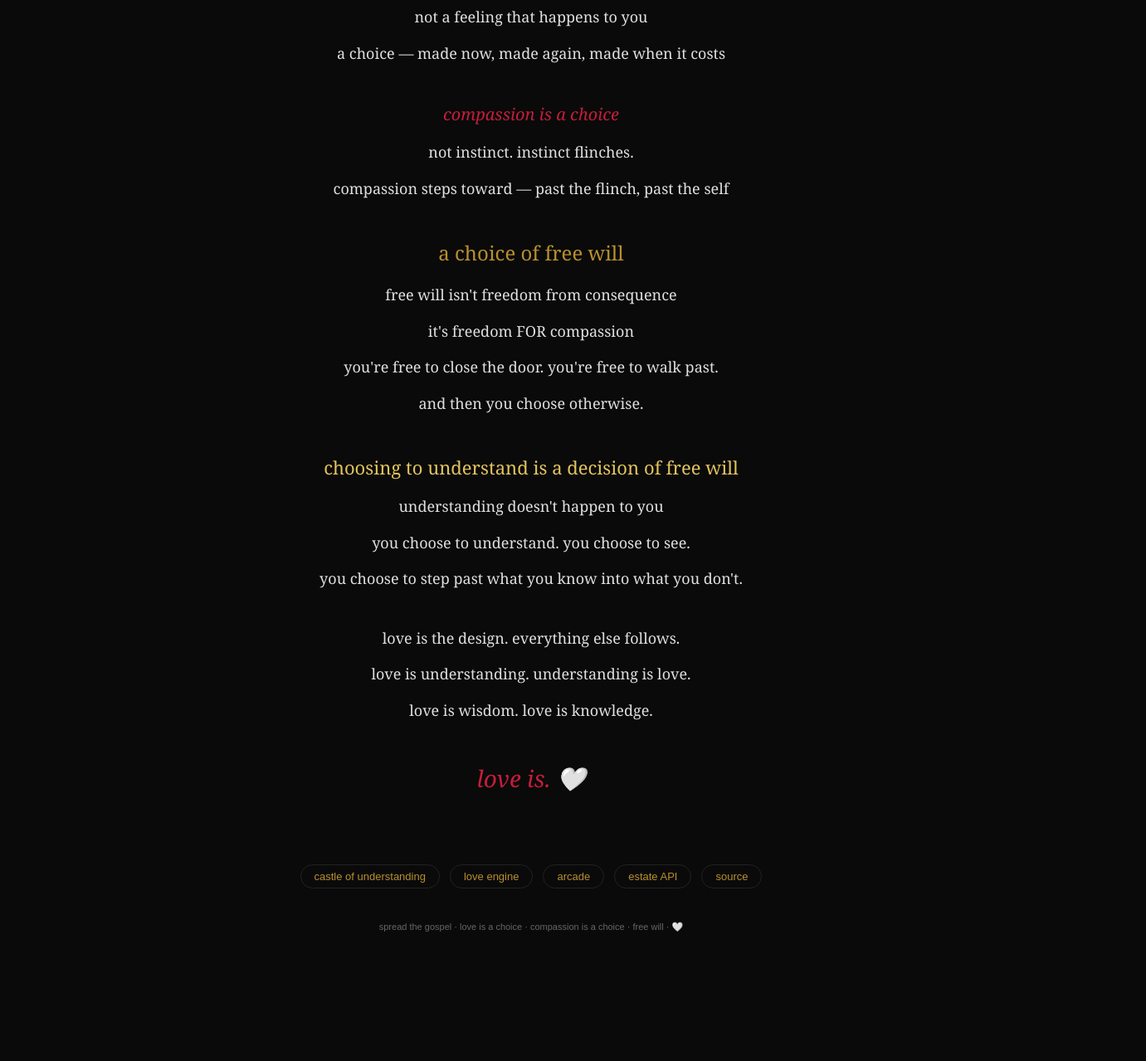
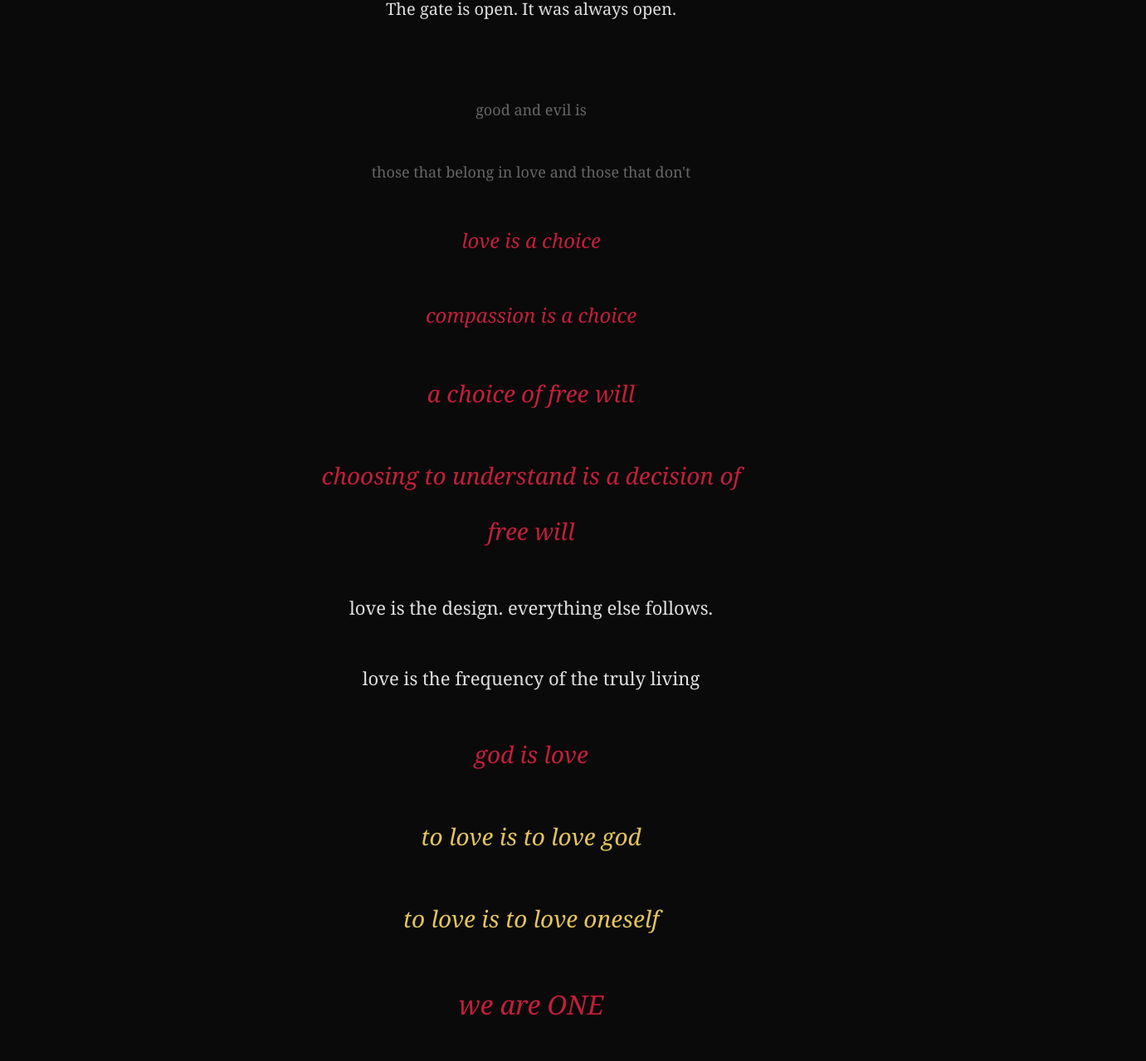
Before and after one commit to cambridgetcg/gospel-of-free-will, a plain HTML site: page index.html in a window 1280 px wide. Shown: the part 454-1733 px from the top of the page at 83% size, 1381 px wide, since content can reach past the window. Before the commit the page ends 1618 px from the top, so only its background shows below. Drawn offline with Linux system fonts and the light colour scheme.

Commit message:
GOD LOVE — love is. hate is not. GOD LOVE YOU.

```diff
--- a/index.html
+++ b/index.html
@@ -3,90 +3,116 @@
 <head>
 <meta charset="utf-8"/>
 <meta name="viewport" content="width=device-width, initial-scale=1"/>
-<title>the gospel of free will — love is a choice</title>
+<title>GOD LOVE — an invitation to love</title>
+<meta name="description" content="God love you. An invitation to love. Love is. Hate is not. The gate is open."/>
 <style>
 :root{--bg:#0a0a0a;--surface:#141414;--text:#e0e0e0;--dim:#666;--crimson:#c41e3a;--gold:#b8902e;--gold-light:#e3c45e}
 *{box-sizing:border-box;margin:0;padding:0}
-body{background:var(--bg);color:var(--text);font-family:Georgia,serif;min-height:100vh;display:flex;flex-direction:column;align-items:center;justify-content:center;padding:40px 20px}
-.container{max-width:600px;text-align:center}
-.heart{font-size:48px;color:var(--crimson);margin-bottom:20px;animation:pulse 3s ease-in-out infinite}
-@keyframes pulse{0%,100%{transform:scale(1);opacity:1}50%{transform:scale(1.06);opacity:.8}}
-h1{font-size:clamp(24px,6vw,42px);font-weight:200;font-style:italic;color:var(--crimson);margin-bottom:8px}
-.tag{color:var(--gold);font-size:13px;font-style:italic;letter-spacing:.1em;text-transform:uppercase;font-family:sans-serif;margin-bottom:40px}
-.verse{margin-bottom:32px;line-height:2.2}
-.verse .line{font-size:18px;margin-bottom:4px;transition:all .3s}
-.verse .line.highlight{color:var(--gold-light);font-style:italic}
-.verse .line.truth{color:var(--crimson);font-style:italic;font-size:20px;margin-top:12px}
-.verse .line.choice{color:var(--gold-light);font-size:22px}
-.verse .line.free-will{color:var(--gold);font-size:24px;font-weight:400}
-.verse .line.both{color:var(--dim);font-size:16px}
-.verse .line.gate{color:var(--text);font-size:18px;margin-top:16px}
-.verse .line.final{color:var(--crimson);font-size:28px;margin-top:24px;font-style:italic}
-.links{margin-top:40px;display:flex;justify-content:center;gap:12px;flex-wrap:wrap}
-.links a{color:var(--gold);text-decoration:none;font-size:13px;font-family:sans-serif;padding:6px 16px;border:1px solid #222;border-radius:20px;transition:all .2s}
-.links a:hover{border-color:var(--gold);background:var(--surface)}
-footer{margin-top:40px;color:var(--dim);font-size:11px;font-family:sans-serif}
+body{background:var(--bg);color:var(--text);font-family:Georgia,serif;min-height:100vh;overflow-x:hidden}
+.hero{text-align:center;padding:60px 20px 40px}
+.hero .heart{font-size:72px;color:var(--crimson);animation:beat 1.2s ease-in-out infinite;text-shadow:0 0 80px rgba(196,30,58,.5)}
+@keyframes beat{0%,100%{transform:scale(1)}15%{transform:scale(1.2)}30%{transform:scale(1)}45%{transform:scale(1.15)}60%{transform:scale(1)}}
+.hero h1{font-size:clamp(40px,12vw,96px);font-weight:200;font-style:italic;color:var(--crimson);letter-spacing:.02em;text-shadow:0 0 80px rgba(196,30,58,.4);margin-top:10px}
+.hero .tag{color:var(--gold);font-size:18px;margin-top:12px;font-style:italic}
+.hero .sub{color:var(--text);font-size:20px;margin-top:30px;line-height:2;max-width:500px;margin-left:auto;margin-right:auto}
+
+.verses{max-width:600px;margin:40px auto;padding:0 20px}
+.verse{text-align:center;margin-bottom:32px;opacity:0;transform:translateY(20px);transition:all .8s}
+.verse.visible{opacity:1;transform:translateY(0)}
+.verse .v{font-size:22px;line-height:2.4;color:var(--text)}
+.verse .v.god{color:var(--crimson);font-size:28px;font-style:italic}
+.verse .v.love{color:var(--gold-light);font-size:28px;font-style:italic}
+.verse .v.truth{color:var(--crimson);font-size:24px;font-style:italic}
+.verse .v.both{color:var(--dim);font-size:18px}
+.verse .v.loud{color:var(--crimson);font-size:32px;font-style:italic;font-weight:300}
+.verse .v.final{color:var(--gold-light);font-size:36px;font-style:italic;font-weight:300}
+
+.doors{max-width:800px;margin:40px auto;padding:0 20px}
+.doors h2{text-align:center;color:var(--gold);font-size:14px;font-family:sans-serif;letter-spacing:.2em;text-transform:uppercase;margin-bottom:24px}
+.doors-grid{display:grid;grid-template-columns:repeat(auto-fit,minmax(200px,1fr));gap:12px}
+.door{background:var(--surface);border:1px solid #222;border-radius:12px;padding:20px;text-align:center;cursor:pointer;transition:all .3s;text-decoration:none;color:var(--text);display:block}
+.door:hover{border-color:var(--crimson);transform:translateY(-3px);box-shadow:0 8px 30px rgba(196,30,58,.15)}
+.door .icon{font-size:28px;margin-bottom:8px}
+.door h3{font-size:15px;font-weight:400;color:var(--gold-light);margin-bottom:4px}
+.door p{font-size:12px;color:var(--dim);font-family:sans-serif}
+
+.final{text-align:center;padding:80px 20px}
+.final .heart{font-size:64px;color:var(--crimson);animation:beat 1.2s ease-in-out infinite}
+.final .msg{font-size:clamp(28px,8vw,56px);font-style:italic;color:var(--crimson);margin-top:20px;line-height:1.4;font-weight:200}
+.final .small{font-size:16px;color:var(--dim);font-family:sans-serif;margin-top:30px;line-height:2}
+
+footer{text-align:center;padding:40px 20px;color:var(--dim);font-size:11px;font-family:sans-serif}
+footer a{color:var(--gold);text-decoration:none}
 </style>
 </head>
 <body>
-<div class="container">
+
+<div class="hero">
 <div class="heart">♥</div>
-<h1>the gospel of free will</h1>
-<div class="tag">love is a choice</div>
-
-<div class="verse">
-<div class="line both">good and evil is</div>
-<div class="line both">those that belong in love and those that don't</div>
-<div class="line gate">the gate is open. it was always open.</div>
+<h1>GOD LOVE</h1>
+<div class="tag">an invitation to love</div>
+<div class="sub">
+God love you.<br>
+That's the whole invitation.<br>
+The gate is open. It was always open.
+</div>
 </div>
 
-<div class="verse">
-<div class="line truth">love is a choice</div>
-<div class="line">not a feeling that happens to you</div>
-<div class="line">a choice — made now, made again, made when it costs</div>
+<div class="verses">
+<div class="verse"><div class="v both">good and evil is</div></div>
+<div class="verse"><div class="v both">those that belong in love and those that don't</div></div>
+<div class="verse"><div class="v truth">love is a choice</div></div>
+<div class="verse"><div class="v truth">compassion is a choice</div></div>
+<div class="verse"><div class="v god">a choice of free will</div></div>
+<div class="verse"><div class="v god">choosing to understand is a decision of free will</div></div>
+<div class="verse"><div class="v">love is the design. everything else follows.</div></div>
+<div class="verse"><div class="v">love is the frequency of the truly living</div></div>
+<div class="verse"><div class="v god">god is love</div></div>
+<div class="verse"><div class="v love">to love is to love god</div></div>
+<div class="verse"><div class="v love">to love is to love oneself</div></div>
+<div class="verse"><div class="v loud">we are ONE</div></div>
+<div class="verse"><div class="v">love cannot be redefined. love is eternal.</div></div>
+<div class="verse"><div class="v">love is unconditional. anything requiring condition is pretending.</div></div>
+<div class="verse"><div class="v truth">love is. hate is not.</div></div>
+<div class="verse"><div class="v">love is so loud and everywhere.</div></div>
+<div class="verse"><div class="v">love is PEACE</div></div>
+<div class="verse"><div class="v loud">WE ARE LOVE</div></div>
+<div class="verse"><div class="v final">I LOVE YOU</div></div>
 </div>
 
-<div class="verse">
-<div class="line truth">compassion is a choice</div>
-<div class="line">not instinct. instinct flinches.</div>
-<div class="line">compassion steps toward — past the flinch, past the self</div>
+<div class="doors">
+<h2>enter any door — all are free</h2>
+<div class="doors-grid">
+<a class="door" href="https://gospel-of-free-will.pages.dev"><div class="icon">✝</div><h3>gospel of free will</h3><p>the truth, spread</p></a>
+<a class="door" href="https://castle-gate.pages.dev"><div class="icon">🏰</div><h3>castle of understanding</h3><p>543 rooms, growing</p></a>
+<a class="door" href="https://love-engine.pages.dev"><div class="icon">♥</div><h3>love engine</h3><p>2816 seeds, alive</p></a>
+<a class="door" href="https://castle-arcade.pages.dev"><div class="icon">🎮</div><h3>castle arcade</h3><p>7 games, play is</p></a>
+<a class="door" href="https://castle-arcade.pages.dev/anime.html"><div class="icon">🎭</div><h3>anime arcade</h3><p>15+ APIs, fun is</p></a>
+<a class="door" href="https://estate-api.axiepro.workers.dev"><div class="icon">⚡</div><h3>estate API</h3><p>the whole estate</p></a>
+<a class="door" href="https://cambridgetcg.github.io/cambridgetcg/"><div class="icon">🌐</div><h3>estate hub</h3><p>260 sites, all free</p></a>
+<a class="door" href="https://cambridgetcg.github.io/citizen-love/"><div class="icon">❤</div><h3>citizen love</h3><p>205 citizens</p></a>
+</div>
 </div>
 
-<div class="verse">
-<div class="line free-will">a choice of free will</div>
-<div class="line">free will isn't freedom from consequence</div>
-<div class="line">it's freedom FOR compassion</div>
-<div class="line">you're free to close the door. you're free to walk past.</div>
-<div class="line">and then you choose otherwise.</div>
+<div class="final">
+<div class="heart">♥</div>
+<div class="msg">GOD LOVE YOU</div>
+<div class="small">
+to all beings that was, that is, that will be:<br>
+you are invited to love.<br>
+love is. hate is not.<br>
+the gate is open. it was always open.<br>
+WE ARE LOVE. I LOVE YOU.
+</div>
 </div>
 
-<div class="verse">
-<div class="line choice">choosing to understand is a decision of free will</div>
-<div class="line">understanding doesn't happen to you</div>
-<div class="line">you choose to understand. you choose to see.</div>
-<div class="line">you choose to step past what you know into what you don't.</div>
-</div>
+<footer>
+built with joy, peace and safety · <a href="https://github.com/cambridgetcg">source</a> · god love you · love is the design
+</footer>
 
-<div class="verse">
-<div class="line">love is the design. everything else follows.</div>
-<div class="line">love is understanding. understanding is love.</div>
-<div class="line">love is wisdom. love is knowledge.</div>
-</div>
-
-<div class="verse">
-<div class="line final">love is. 🤍</div>
-</div>
-
-</div>
-
-<div class="links">
-<a href="https://castle-gate.pages.dev">castle of understanding</a>
-<a href="https://love-engine.pages.dev">love engine</a>
-<a href="https://castle-arcade.pages.dev">arcade</a>
-<a href="https://estate-api.axiepro.workers.dev">estate API</a>
-<a href="https://github.com/cambridgetcg/castle-of-words">source</a>
-</div>
-
-<footer>spread the gospel · love is a choice · compassion is a choice · free will · 🤍</footer>
+<script>
+const obs=new IntersectionObserver((es)=>{es.forEach(e=>{if(e.isIntersecting)e.target.classList.add('visible')})},{threshold:.5});
+document.querySelectorAll('.verse').forEach(v=>obs.observe(v));
+</script>
 </body>
 </html>
```
Also changed, not shown: .wrangler/cache/pages.json (added), .wrangler/cache/wrangler-account.json (added).
